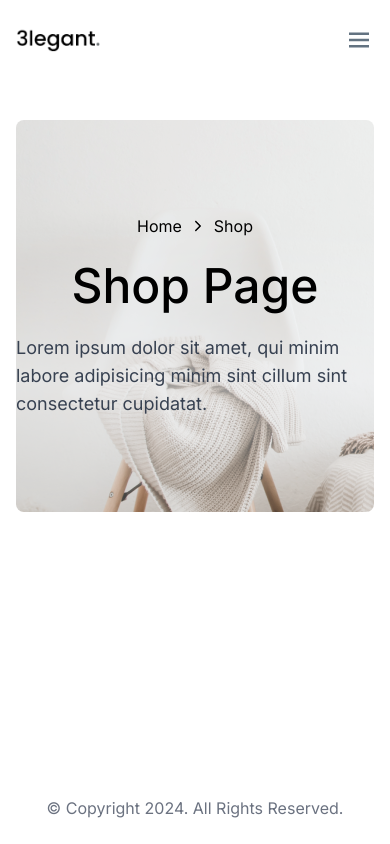
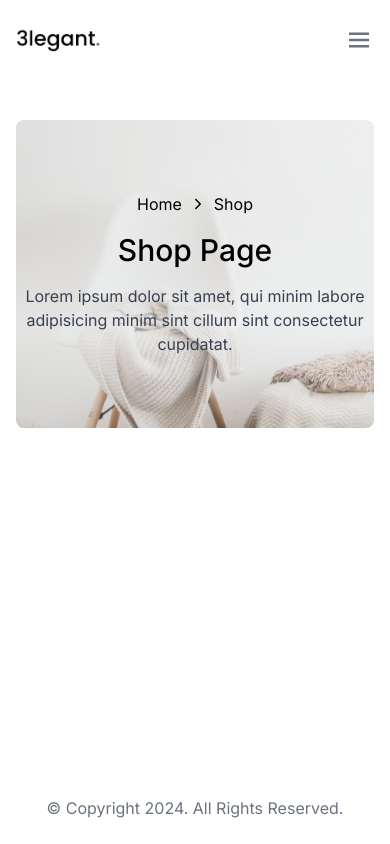
Before and after one commit to TakayumAja/takastore-frontend, a React (Vite) app: page /shop in a window 390 px wide. Built offline with nearby package versions, Linux system fonts and the light colour scheme.

Commit message:
style(shop): change size paragraph and title shop

```diff
--- a/src/pages/Shop.jsx
+++ b/src/pages/Shop.jsx
@@ -5,14 +5,14 @@ const Shop = () => {
   return (
     <section className="py-10">
       <div className="container mx-auto px-4">
-        <div className="flex flex-col items-center justify-center gap-6 w-full h-[392px] bg-[url('/Banner1.png')] bg-no-repeat bg-cover rounded-lg overflow-hidden">
+        <div className="flex flex-col items-center justify-center gap-4 md:gap-6 w-full h-[308px] md:h-[392px] bg-[url('/Banner1.png')] bg-no-repeat bg-cover rounded-lg overflow-hidden">
           <p className="flex gap-2 items-center">
             <span className="">Home</span>
             <IoIosArrowForward className="h-4 w-4" />
             <span>Shop</span>
           </p>
-          <h1 className="text-5xl font-medium">Shop Page</h1>
-          <p className="text-lg text-gray-700">
+          <h1 className="md:text-5xl text-3xl font-medium">Shop Page</h1>
+          <p className="text-base md:text-lg text-gray-700 text-center">
             Lorem ipsum dolor sit amet, qui minim labore adipisicing minim sint
             cillum sint consectetur cupidatat.
           </p>
```
